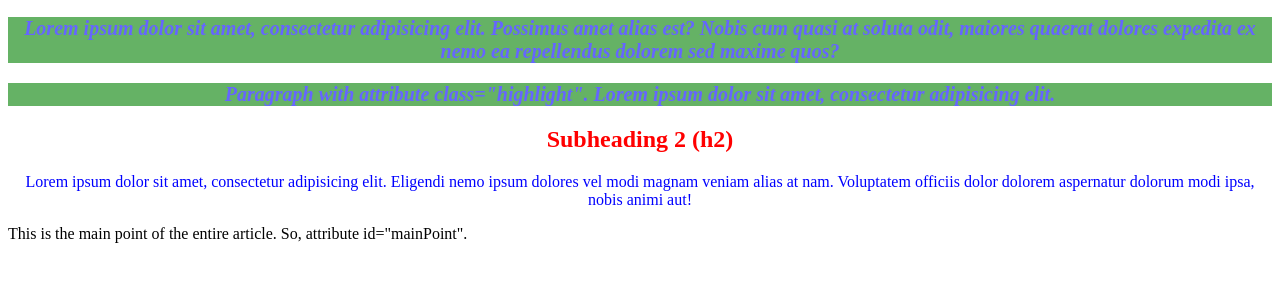
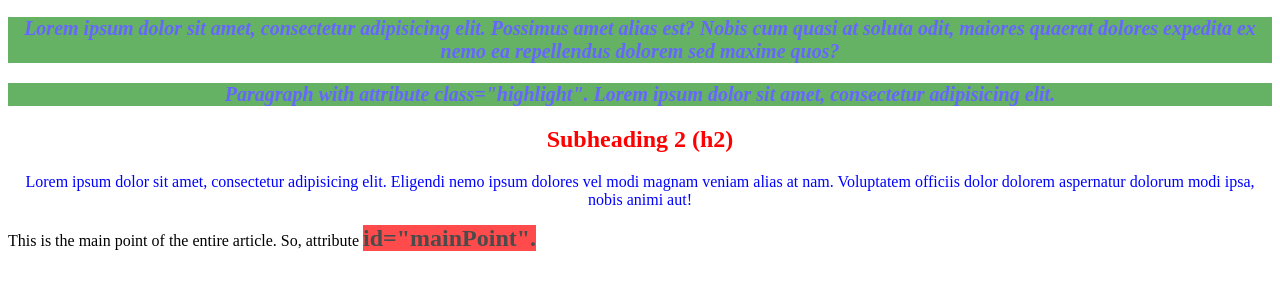
Before and after one commit to jfkam/CS32ndQtrPortfolioKam_K16, a plain HTML site: page public/Q21NGPotassiumKam.html in a window 1280 px wide. Shown: the part 110-400 px from the top of the page. Drawn offline with Linux system fonts and the light colour scheme.

Commit message:
NG1 done

```diff
--- a/public/Q21NGPotassiumKam.html
+++ b/public/Q21NGPotassiumKam.html
@@ -19,7 +19,7 @@
         }
 
         /* element with id="mainPoint" */
-        .mainPoint {
+        #mainPoint {
          font-size: 24px;
          font-weight: bold;
          background-color: red;
```
Also changed, not shown: index.html (+1 -1 lines), public/2Q1GPotassiumKam.html (+0 -4 lines).
